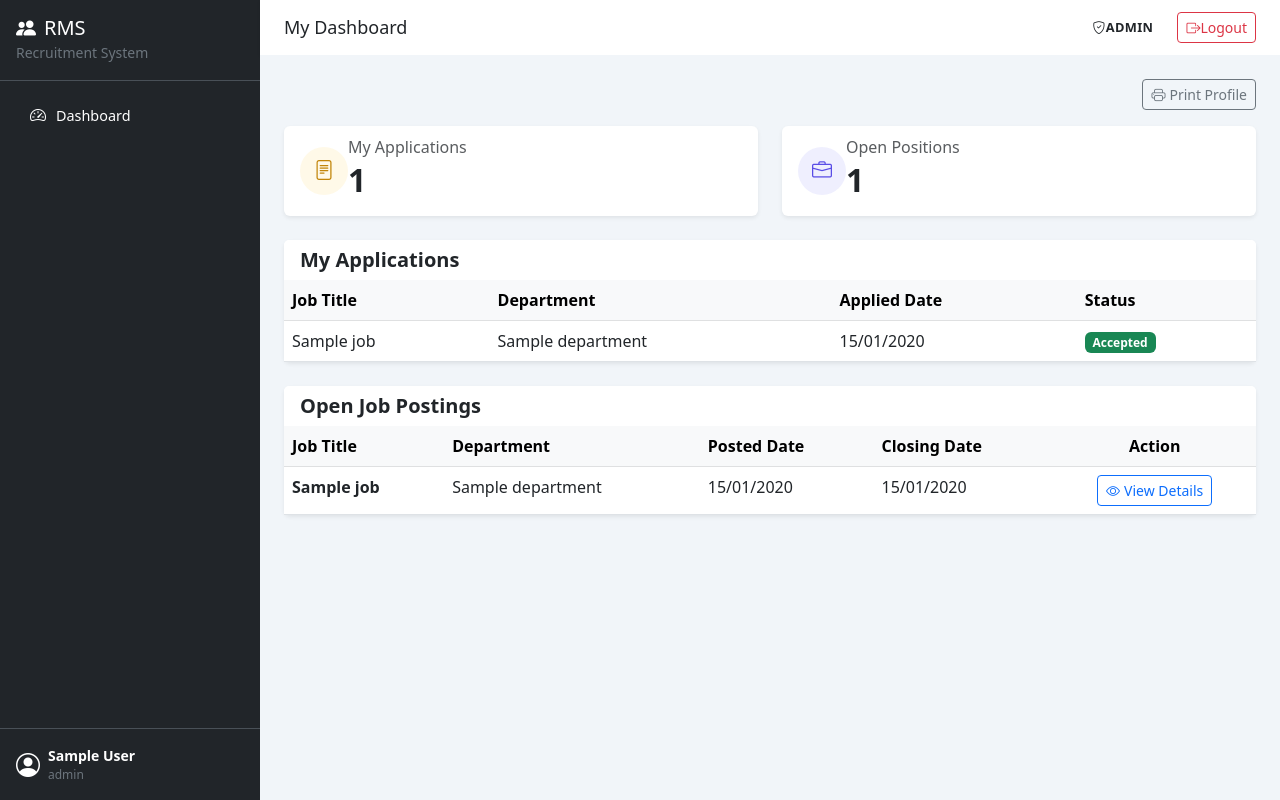
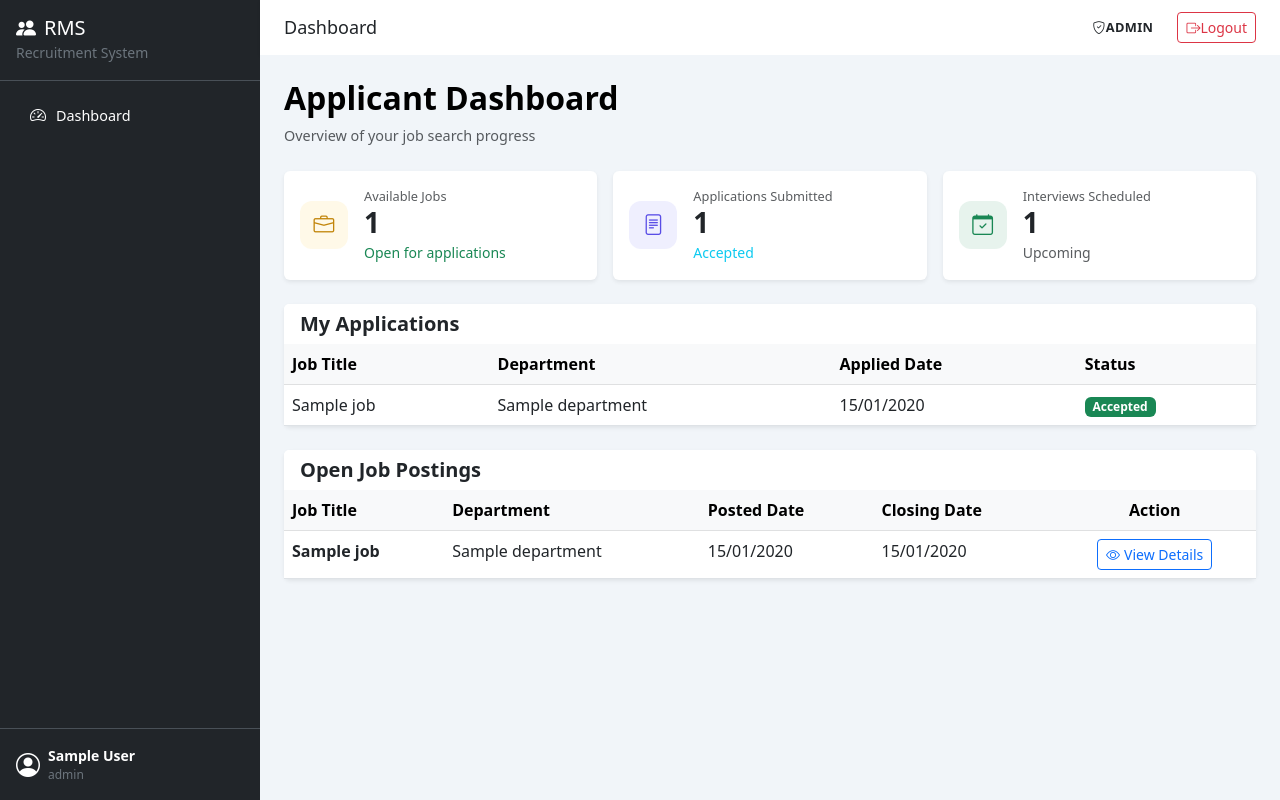
Before and after one commit to denistendo/recruitment_db1, a Django app: template frontend/templates/applicant/dashboard.html in a window 1280 px wide. Run offline with Django 5.2, Linux system fonts and the light colour scheme; the template is opened without the code that fills it: most values are stand-ins (such as "Sample title", 1, 10 or a date in 2020).

Commit message:
changes made to the applicants dashboard

```diff
--- a/backend/recruitmentapp/views.py
+++ b/backend/recruitmentapp/views.py
@@ -529,9 +529,11 @@ def applicant_dashboard(request):
     applicant = Applicants.objects.filter(user_id=user_id).first()
     applications = []
     applied_job_ids = []
+    total_interviews = 0
     if applicant:
         applications = Applications.objects.filter(applicant=applicant).select_related('job').all()
         applied_job_ids = [app.job_id for app in applications if app.job_id]
+        total_interviews = Interviews.objects.filter(application__applicant=applicant).count()
     open_jobs = JobPostings.objects.select_related('department').all()
     if applied_job_ids:
         open_jobs = open_jobs.exclude(job_id__in=applied_job_ids)
@@ -544,6 +546,7 @@ def applicant_dashboard(request):
         'applicant': applicant,
         'applications': applications,
         'total_applications': len(applications),
+        'total_interviews': total_interviews,
         'total_open_positions': open_jobs.count(),
         'open_jobs': open_jobs,
         'applied_job_ids': applied_job_ids,
--- a/frontend/templates/applicant/dashboard.html
+++ b/frontend/templates/applicant/dashboard.html
@@ -2,57 +2,67 @@
 {% load static %}
 
 {% block title %}My Dashboard - RecruitDB{% endblock %}
-{% block page_header %}My Dashboard{% endblock %}
+{% block page_header %}Dashboard{% endblock %}
 
 {% block content %}
-<!-- ============================================================ -->
-<!-- SECTION: Print Button                                        -->
-<!-- ============================================================ -->
-<div class="d-flex justify-content-end mb-3 no-print">
-    <button class="btn btn-sm btn-outline-secondary" onclick="window.print()">
-        <i class="bi bi-printer me-1"></i>Print Profile
-    </button>
+<div class="mb-4">
+    <h1 class="fw-bold" style="font-size: 2rem; color: #000;">Applicant Dashboard</h1>
+    <p class="text-muted" style="font-size: 0.9rem;">Overview of your job search progress</p>
 </div>
 
-<!-- ============================================================ -->
-<!-- SECTION: Statistics Cards                                    -->
-<!-- ============================================================ -->
-<div class="row g-4 mb-4">
-    <div class="col-md-6">
-        <div class="card border-0 shadow-sm">
-            <div class="card-body">
-                <div class="d-flex align-items-center">
-                    <div class="stat-icon stat-icon-warning">
-                        <i class="bi bi-file-text"></i>
-                    </div>
-                    <div>
-                        <h6 class="card-subtitle text-muted mb-1">My Applications</h6>
-                        <h2 class="card-title mb-0 fw-bold">{{ total_applications }}</h2>
-                    </div>
+<div class="row g-3 mb-4">
+    <div class="col-md-4">
+        <div class="card border-0 shadow-sm h-100">
+            <div class="card-body d-flex align-items-center gap-3 py-3">
+                <div class="stat-icon stat-icon-warning d-flex align-items-center justify-content-center" style="width: 48px; height: 48px; border-radius: 12px; font-size: 1.3rem; flex-shrink: 0;">
+                    <i class="bi bi-briefcase"></i>
+                </div>
+                <div>
+                    <p class="text-muted mb-0" style="font-size: 0.8rem;">Available Jobs</p>
+                    <h3 class="fw-bold mb-0">{{ total_open_positions }}</h3>
+                    <small class="text-success">Open for applications</small>
                 </div>
             </div>
         </div>
     </div>
-    <div class="col-md-6">
-        <div class="card border-0 shadow-sm">
-            <div class="card-body">
-                <div class="d-flex align-items-center">
-                    <div class="stat-icon stat-icon-primary">
-                        <i class="bi bi-briefcase"></i>
-                    </div>
-                    <div>
-                        <h6 class="card-subtitle text-muted mb-1">Open Positions</h6>
-                        <h2 class="card-title mb-0 fw-bold">{{ total_open_positions }}</h2>
-                    </div>
+    <div class="col-md-4">
+        <div class="card border-0 shadow-sm h-100">
+            <div class="card-body d-flex align-items-center gap-3 py-3">
+                <div class="stat-icon stat-icon-primary d-flex align-items-center justify-content-center" style="width: 48px; height: 48px; border-radius: 12px; font-size: 1.3rem; flex-shrink: 0;">
+                    <i class="bi bi-file-text"></i>
+                </div>
+                <div>
+                    <p class="text-muted mb-0" style="font-size: 0.8rem;">Applications Submitted</p>
+                    <h3 class="fw-bold mb-0">{{ total_applications }}</h3>
+                    <small class="text-muted">
+                        {% if total_applications > 0 %}
+                        <span class="text-info">{{ applications.0.status|default:"Submitted" }}</span>
+                        {% else %}
+                        No applications yet
+                        {% endif %}
+                    </small>
+                </div>
+            </div>
+        </div>
+    </div>
+    <div class="col-md-4">
+        <div class="card border-0 shadow-sm h-100">
+            <div class="card-body d-flex align-items-center gap-3 py-3">
+                <div class="stat-icon stat-icon-success d-flex align-items-center justify-content-center" style="width: 48px; height: 48px; border-radius: 12px; font-size: 1.3rem; flex-shrink: 0;">
+                    <i class="bi bi-calendar-check"></i>
+                </div>
+                <div>
+                    <p class="text-muted mb-0" style="font-size: 0.8rem;">Interviews Scheduled</p>
+                    <h3 class="fw-bold mb-0">{{ total_interviews }}</h3>
+                    <small class="text-muted">
+                        {% if total_interviews > 0 %}Upcoming{% else %}None scheduled{% endif %}
+                    </small>
                 </div>
             </div>
         </div>
     </div>
 </div>
 
-<!-- ============================================================ -->
-<!-- SECTION: Profile Completion Prompt                           -->
-<!-- ============================================================ -->
 {% if not applicant %}
 <div class="card border-0 shadow-sm mb-4">
     <div class="card-body text-center py-5">
@@ -66,9 +76,6 @@
 </div>
 {% endif %}
 
-<!-- ============================================================ -->
-<!-- SECTION: My Applications Table                               -->
-<!-- ============================================================ -->
 {% if applications %}
 <div class="card border-0 shadow-sm mb-4">
     <div class="card-header bg-white border-0">
@@ -113,9 +120,6 @@
 </div>
 {% endif %}
 
-<!-- ============================================================ -->
-<!-- SECTION: Open Jobs Table                                     -->
-<!-- ============================================================ -->
 {% if open_jobs %}
 <div class="card border-0 shadow-sm">
     <div class="card-header bg-white border-0">
@@ -164,9 +168,6 @@
 </div>
 {% endif %}
 
-<!-- ============================================================ -->
-<!-- SECTION: Print Profile Section                               -->
-<!-- ============================================================ -->
 <div class="print-only">
     <div class="print-header text-center mb-4">
         <h3 class="text-primary">Applicant Profile</h3>
@@ -251,6 +252,10 @@
 <style>
     .print-only { display: none; }
     .section-title-print { font-weight: 700; border-bottom: 2px solid #1a73e8; padding-bottom: 4px; }
+    .stat-icon-success {
+        background: rgba(25, 135, 84, 0.1);
+        color: #198754;
+    }
     @media print {
         .no-print, .navbar, .sidebar, footer { display: none !important; }
         .print-only { display: block !important; }
```
